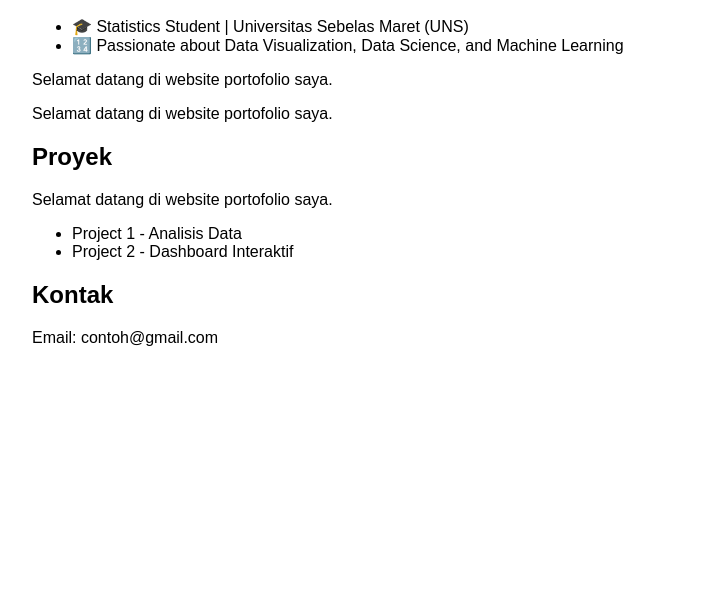
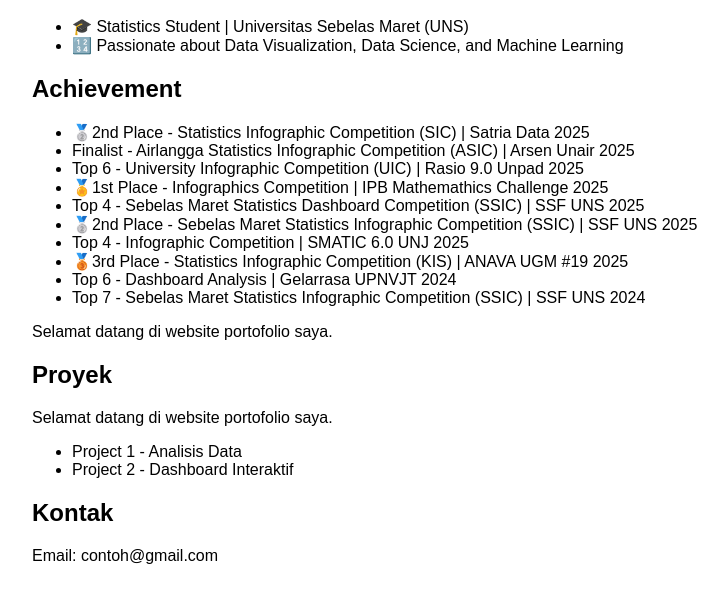
Before and after one commit to RifkiMartleo000/RifkiMartleo000.github.io, a plain HTML site: page index.html in a window 1280 px wide. Shown: the part 130-732 px from the top of the page, without its empty margins (8-736 px from the left). Drawn offline with Linux system fonts and the light colour scheme.

Commit message:
Update index.html

```diff
--- a/index.html
+++ b/index.html
@@ -16,7 +16,20 @@
     <li>🔢 Passionate about Data Visualization, Data Science, and Machine Learning</li>
   </ul>
 
-  <p>Selamat datang di website portofolio saya.</p>
+  <h2>Achievement</h2>
+  <ul>
+    <li>🥈2nd Place - Statistics Infographic Competition (SIC) | Satria Data 2025</li>
+    <li>Finalist - Airlangga Statistics Infographic Competition (ASIC) | Arsen Unair 2025</li>
+    <li>Top 6 - University Infographic Competition (UIC) | Rasio 9.0 Unpad 2025</li>
+    <li>🏅1st Place - Infographics Competition | IPB Mathemathics Challenge 2025</li>
+    <li>Top 4 - Sebelas Maret Statistics Dashboard Competition (SSIC) | SSF UNS 2025</li>
+    <li>🥈2nd Place - Sebelas Maret Statistics Infographic Competition (SSIC) | SSF UNS 2025</li>
+    <li>Top 4 - Infographic Competition | SMATIC 6.0 UNJ 2025</li>
+    <li>🥉3rd Place - Statistics Infographic Competition (KIS) | ANAVA UGM #19 2025</li>
+    <li>Top 6 - Dashboard Analysis | Gelarrasa UPNVJT 2024</li>
+    <li>Top 7 - Sebelas Maret Statistics Infographic Competition (SSIC) | SSF UNS 2024</li>
+  </ul>
+
   <p>Selamat datang di website portofolio saya.</p>
 
   <h2>Proyek</h2>
```
